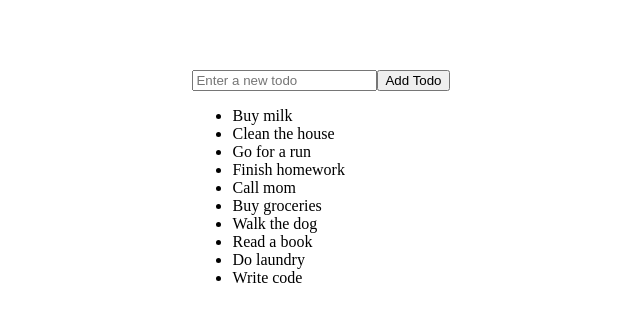
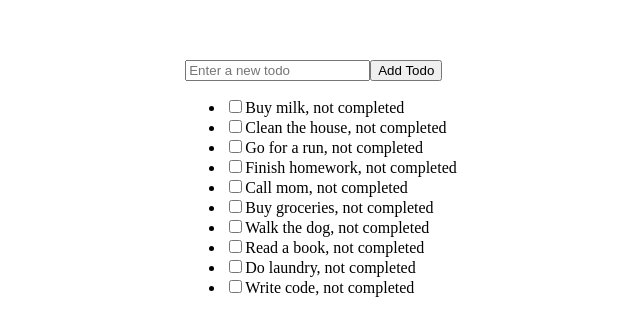
Before and after one commit to kimseoyun98/TodoList, a React (Vite) app: page / in a window 1280 px wide. Shown: the part 222-558 px from the top of the page, without its empty margins (319-959 px from the left). Built offline with nearby package versions, Linux system fonts and the light colour scheme.

Commit message:
3rd task_AddUpdate

```diff
--- a/src/components/TodoList.jsx
+++ b/src/components/TodoList.jsx
@@ -13,7 +13,6 @@
 //   { id: 9, text: "Do laundry" },
 //   { id: 10, text: "Write code" },
 // ];
-// // src/components/TodoList.jsx
 // const TodoList = () => {
 //   return (
 //     // 시맨틱 html 태그인 ul(unordered list), li(list item)를 사용하여 리스트를 만듭니다.
@@ -29,38 +28,56 @@
 import { useState } from "react";
 
 const SAMPLE_TODOS = [
-  { id: 1, text: "Buy milk" },
-  { id: 2, text: "Clean the house" },
-  { id: 3, text: "Go for a run" },
-  { id: 4, text: "Finish homework" },
-  { id: 5, text: "Call mom" },
-  { id: 6, text: "Buy groceries" },
-  { id: 7, text: "Walk the dog" },
-  { id: 8, text: "Read a book" },
-  { id: 9, text: "Do laundry" },
-  { id: 10, text: "Write code" },
+  { id: 1, text: "Buy milk", completed: false },
+  { id: 2, text: "Clean the house", completed: false },
+  { id: 3, text: "Go for a run", completed: false },
+  { id: 4, text: "Finish homework", completed: false },
+  { id: 5, text: "Call mom", completed: false },
+  { id: 6, text: "Buy groceries", completed: false },
+  { id: 7, text: "Walk the dog", completed: false },
+  { id: 8, text: "Read a book", completed: false },
+  { id: 9, text: "Do laundry", completed: false },
+  { id: 10, text: "Write code", completed: false },
 ];
 
 const TodoList = () => {
   const [todos, setTodos] = useState(SAMPLE_TODOS);
-
   const [newTodo, setNewTodo] = useState("");
 
   const handleSubmit = (e) => {
-    e.preventDefault();
+    e.preventDefault(); // <2>
 
     if (!newTodo.trim()) {
-      return;
+      return; // <3>
     }
-
-    setTodos([...todos, { id: crypto.randomUUID(), text: newTodo }]); // <4>
-    setNewTodo("");
+    setTodos([
+      ...todos,
+      { id: crypto.randomUUID(), text: newTodo, completed: false },
+    ]); // <4>
+    setNewTodo(""); // <5>
   };
 
+  const handleUpdate = (id) => {
+    // 1. todos 배열의 각 항목을 순회하고, 수정된 항목을 반환하여 새로운 배열을 만듭니다.
+    const updatedTodos = todos.map((todo) => {
+      // 2. 현재 항목의 id가 수정하려는 id와 일치하는지 확인합니다.
+      if (todo.id === id) {
+        // 3. id가 일치하면 completed 상태를 반전시킨 새로운 항목을 반환합니다.
+        return {
+          ...todo,
+          completed: !todo.completed, // completed 상태를 반전시킴
+        };
+      } else {
+        // 4. id가 일치하지 않으면 기존 항목을 그대로 반환합니다.
+        return todo;
+      }
+    });
+    // 5. 상태를 새로운 배열로 업데이트합니다.
+    setTodos(updatedTodos);
+  };
   const handleInputChange = (e) => {
     setNewTodo(e.target.value);
   };
-
   return (
     <div>
       <form onSubmit={handleSubmit}>
@@ -74,7 +91,14 @@ const TodoList = () => {
       </form>
       <ul>
         {todos.map((todo) => (
-          <li key={todo.id}>{todo.text}</li>
+          <li key={todo.id}>
+            <input
+              type="checkbox"
+              checked={todo.completed}
+              onChange={() => handleUpdate(todo.id)}
+            />
+            {todo.text}, {todo.completed ? "completed" : "not completed"}
+          </li>
         ))}
       </ul>
     </div>
```
